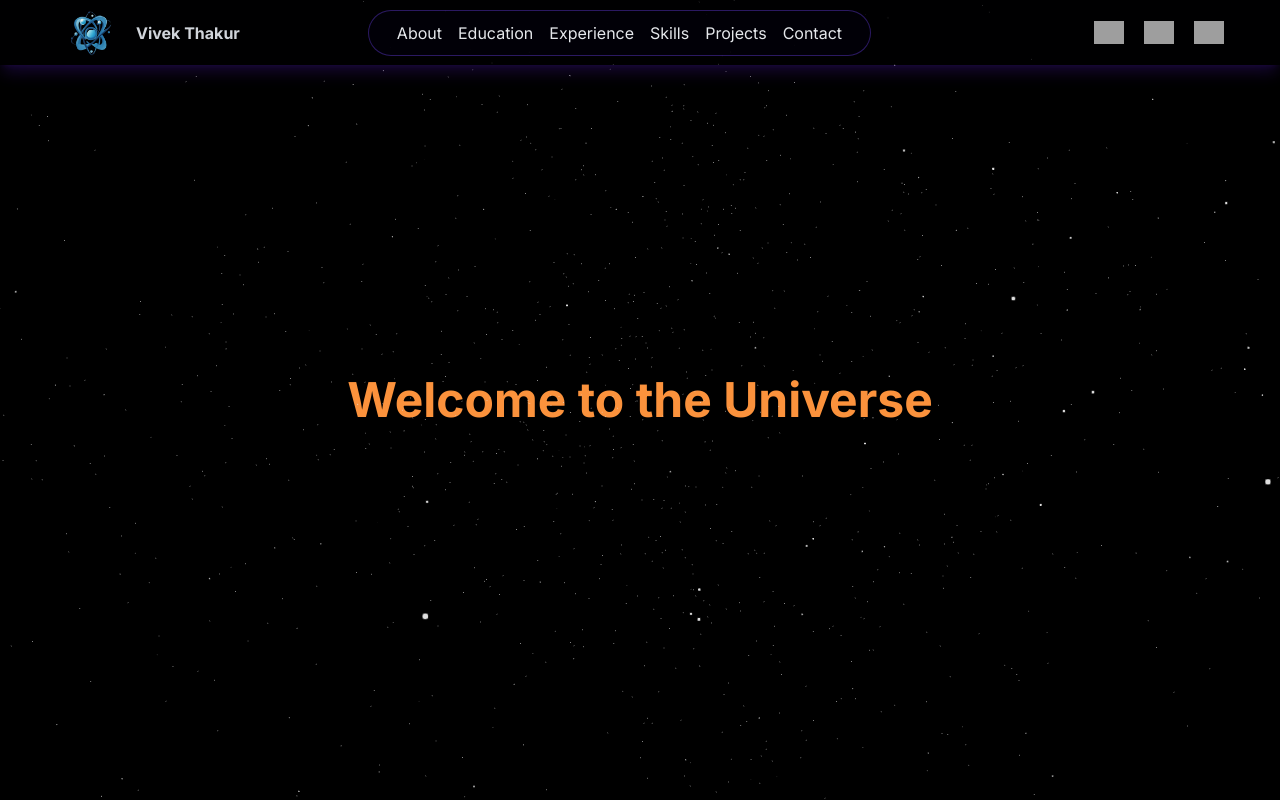
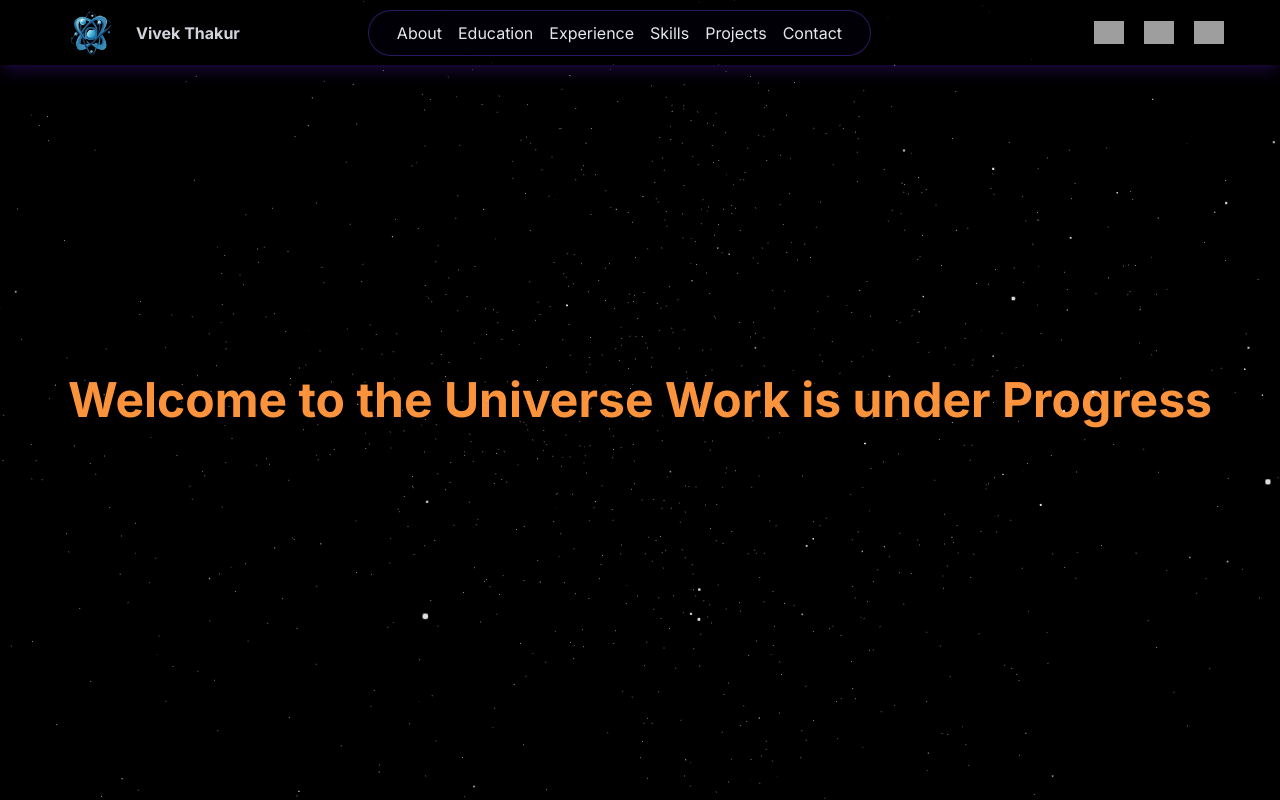
Before and after one commit to VivekThakur999/vivek-portfolio, a Next.js app: page /universe in a window 1280 px wide. Built offline with nearby package versions, Linux system fonts and the light colour scheme; grey boxes are pictures that could not be loaded; a web font is replaced by a local one.

Commit message:
Add black hole transition button and hero CTA update

```diff
--- a/app/universe/page.tsx
+++ b/app/universe/page.tsx
@@ -12,6 +12,7 @@ export default function UniversePage() {
     >
       <h1 className="text-4xl sm:text-5xl font-bold text-orange-400">
         Welcome to the Universe
+        Work is under Progress
       </h1>
     </motion.div>
   );
```
